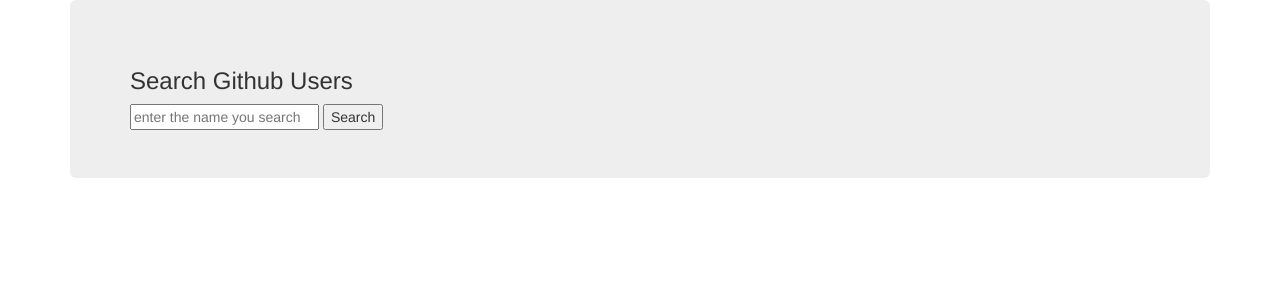
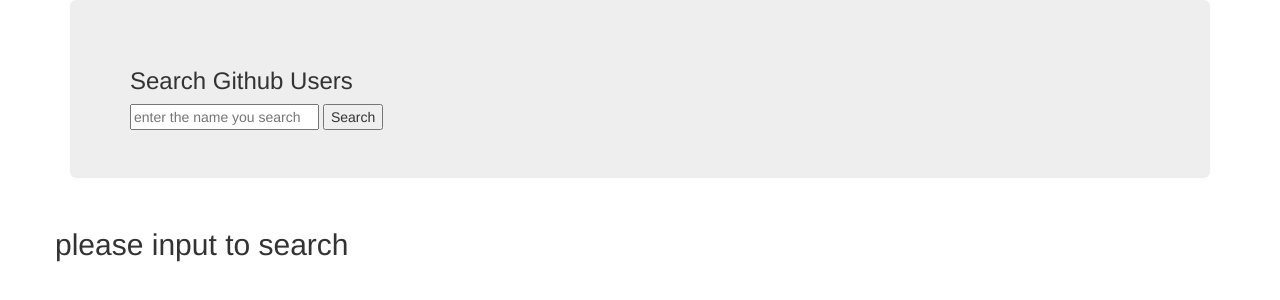
Before and after one commit to mamh-demo/react-atguigu-demo, a React (Create React App) app: page / in a window 1280 px wide. Shown: the top 300 px of the page. Built offline with nearby package versions, Linux system fonts and the light colour scheme.

Commit message:
update App.js

```diff
--- a/src/App.js
+++ b/src/App.js
@@ -27,7 +27,7 @@
         return (
             <div className="container">
                 <Search updateAppState={this.updateAppState}/>
-                <List users={users}/>
+                <List {...this.state}/>
             </div>
         )
     }
--- a/src/components/List/index.jsx
+++ b/src/components/List/index.jsx
@@ -3,9 +3,13 @@
 export default class List extends React.Component {
 
     render() {
+        const {users, isFirst, isLoading, err} = this.props
         return (
             <div className="row">
                 {
+                    isFirst ? <h2> please input to search</h2> :
+                        isLoading ? <h2>loading.....</h2> :
+                            err ? <h2>error...... {err}</h2> :
                                 this.props.users.map((userObj) => {
                                     return (
                                         <div key={userObj.id} className="card">
--- a/src/components/Search/index.jsx
+++ b/src/components/Search/index.jsx
@@ -26,7 +26,7 @@
                 this.props.updateAppState({users: response.data.items, isLoading: false})
             },
             error => {
-                this.props.updateAppState({err: error, isLoading: false})
+                this.props.updateAppState({err: error.message, isLoading: false})
             }
         )
 
```
Lines whose indentation alone changed are shown as unchanged.
